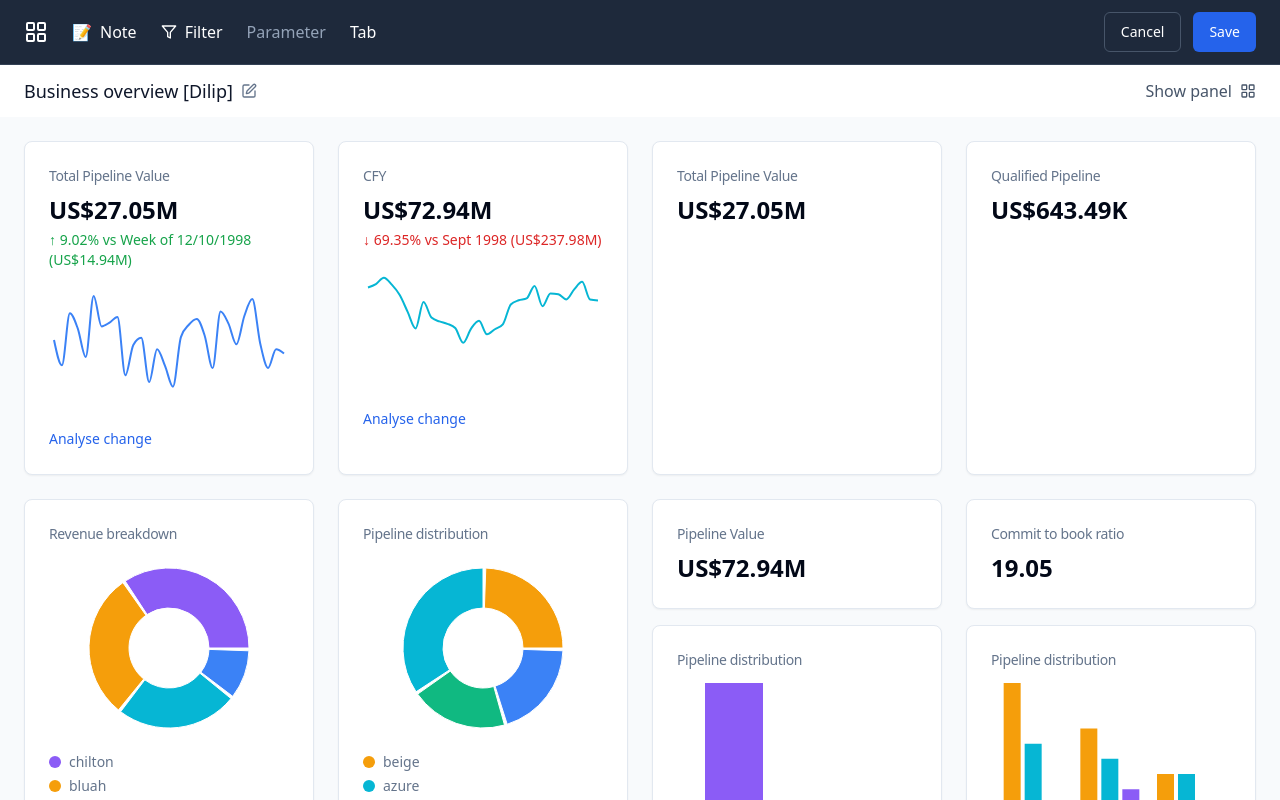
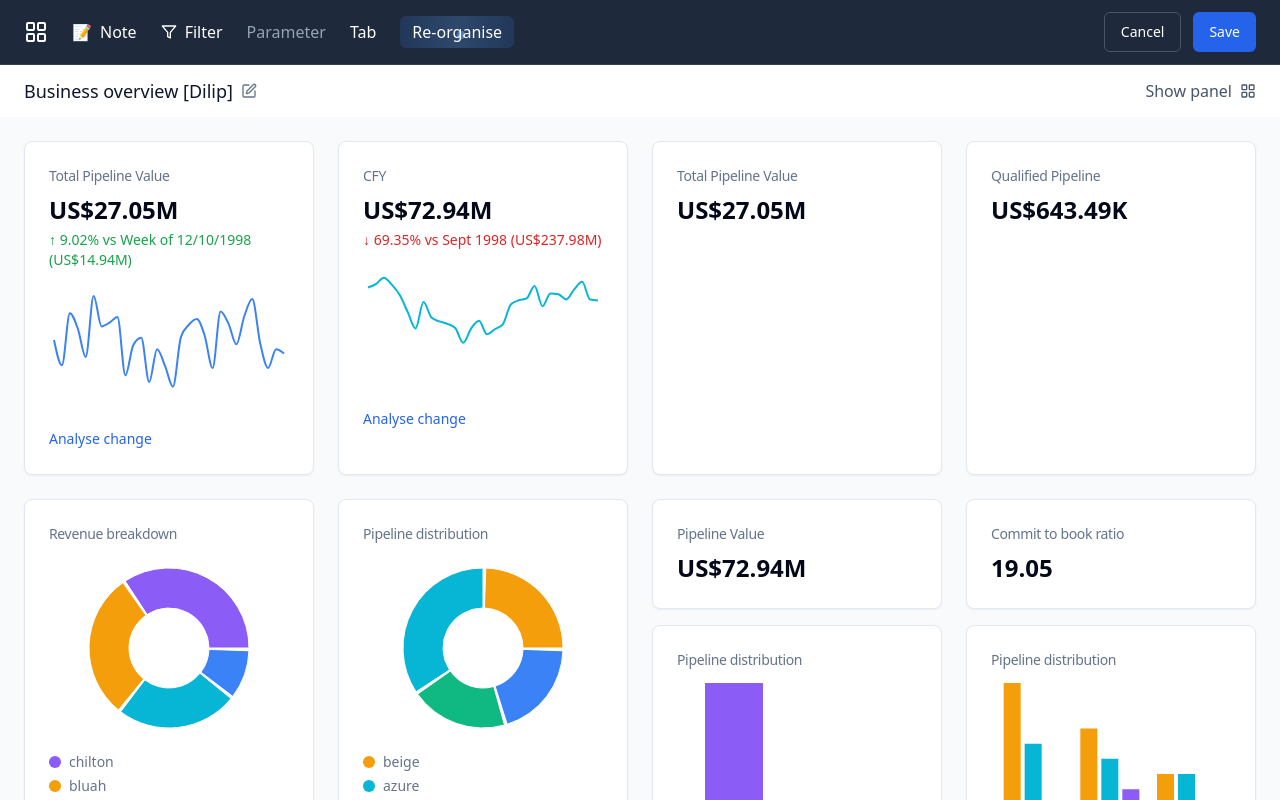
Before and after one commit to dilippitchika/top-nav-explorer-dash-84, a React (Vite) app: page / in a window 1280 px wide. Shown: the top 800 px of the page. Built offline with nearby package versions, Linux system fonts and the light colour scheme.

Commit message:
Add re-organise button with animation
Add a new button after the tab tertiary button with a water droplet animation.

```diff
--- a/src/components/TopNavigation.tsx
+++ b/src/components/TopNavigation.tsx
@@ -1,3 +1,4 @@
+
 
 import { Filter, Edit, LayoutGrid } from 'lucide-react';
 import { Button } from '@/components/ui/button';
@@ -31,6 +32,13 @@ const TopNavigation = () => {
             <button className="text-white hover:text-slate-300">
               Tab
             </button>
+
+            <button className="relative text-white hover:text-slate-300 px-3 py-1 rounded-md overflow-hidden">
+              <span className="relative z-10">Re-organise</span>
+              <div className="absolute inset-0 bg-gradient-to-r from-blue-500/20 via-blue-400/30 to-blue-500/20 animate-pulse"></div>
+              <div className="absolute inset-0 bg-blue-500/10 animate-ping"></div>
+              <div className="absolute top-1/2 left-1/2 w-2 h-2 bg-blue-400/60 rounded-full transform -translate-x-1/2 -translate-y-1/2 animate-bounce"></div>
+            </button>
           </div>
         </div>
 
```
